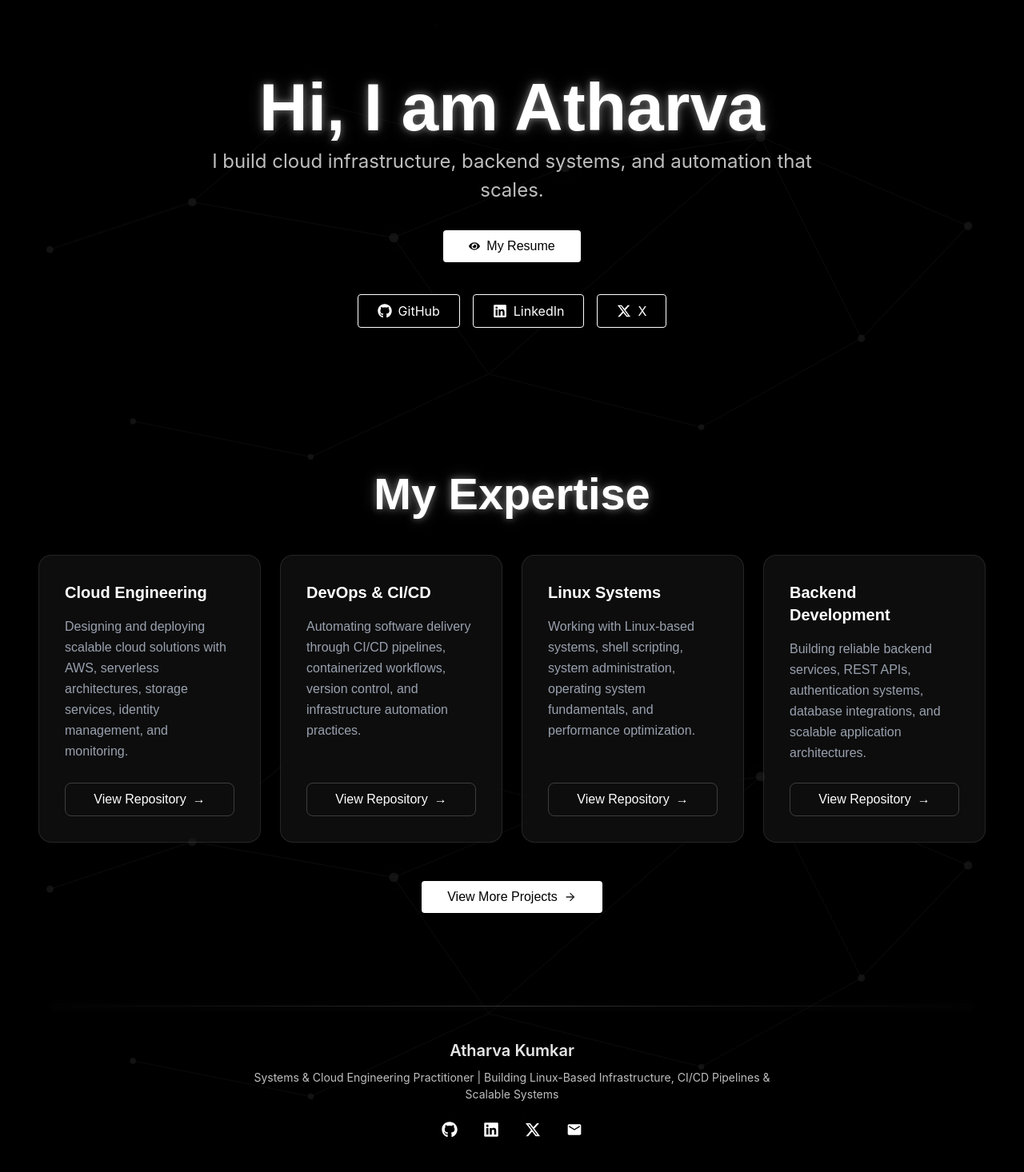
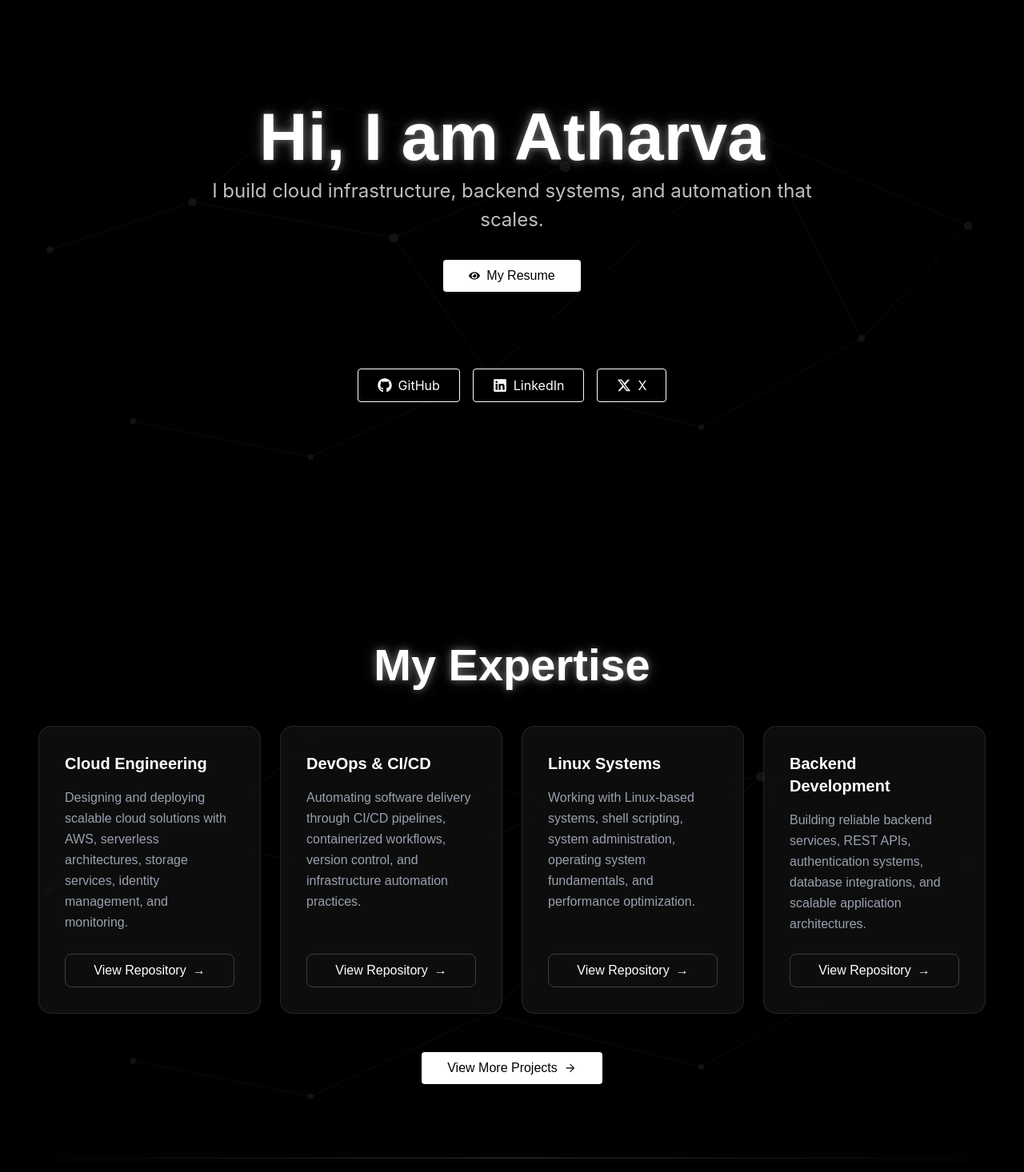
Before and after one commit to Atharvakumkar/Atharva-Kumkar-Resume-Website, a React (Vite) app in the folder resume/: page / in a window 1280 px wide. Shown: the part 100-1566 px from the top of the page at 80% size. Built offline with nearby package versions, Linux system fonts and the light colour scheme; a web font is replaced by a local one.

Commit message:
Home Page v0.2.1

```diff
--- a/resume/src/pages/homePage.jsx
+++ b/resume/src/pages/homePage.jsx
@@ -31,9 +31,11 @@ function HomePage() {
                 {/* Dark Overlay */}
                 <div className="absolute inset-0 bg-black/85" />
 
-                {/* Content - Everything fades in together */}
+                {/* Content */}
+                <div className="relative z-10">
+                    {/* Hero Section */}
                     <motion.div
-                    className="relative z-10"
+                        className="flex flex-col items-center justify-center min-h-[100dvh]"
                         initial={{
                             opacity: 0,
                             y: 30,
@@ -47,8 +49,8 @@ function HomePage() {
                             ease: "easeOut",
                         }}
                     >
-                    {/* Hero Section */}
-                    <div className="flex flex-col items-center text-center pt-20 md:pt-32 pb-10 px-6">
+                        <div className="flex flex-col items-center justify-center w-full max-w-7xl mx-auto -mt-16 md:-mt-24">
+                            <div className="flex flex-col items-center text-center px-6">
                         <h1 className="
         text-4xl sm:text-5xl md:text-[84px]
         font-semibold
@@ -80,7 +82,7 @@ function HomePage() {
 
                     {/* Navigation Buttons */}
                     {/* Social Links */}
-<div className="flex gap-4 flex-wrap justify-center px-6 pb-20 md:pb-44">
+<div className="flex gap-4 flex-wrap justify-center px-6 mt-16 md:mt-24">
     <a
         href="https://github.com/atharvakumkar"
         target="_blank"
@@ -114,12 +116,19 @@ function HomePage() {
         </button>
     </a>
 </div>
-
+                        </div>
+                    </motion.div>
 
                     {/* Expertise Section */}
+                    <motion.div
+                        initial={{ opacity: 0, y: 50 }}
+                        whileInView={{ opacity: 1, y: 0 }}
+                        viewport={{ once: true, margin: "-50px" }}
+                        transition={{ duration: 0.8, ease: "easeOut" }}
+                    >
                         <div
                             id="expertise"
-                        className="min-h-[80vh] flex flex-col items-center pt-1 pb-15 px-6"
+                            className="min-h-[80vh] flex flex-col items-center pt-10 pb-15 px-6"
                         >
                         <h1 className="
         text-3xl md:text-[56px]
@@ -134,8 +143,10 @@ function HomePage() {
                         <Expertise />
                     </div>
 
+                    </motion.div>
+
                     <Footer />
-                </motion.div>
+                </div>
             </div>
         </>
     );
```
Lines whose indentation alone changed are shown as unchanged.
